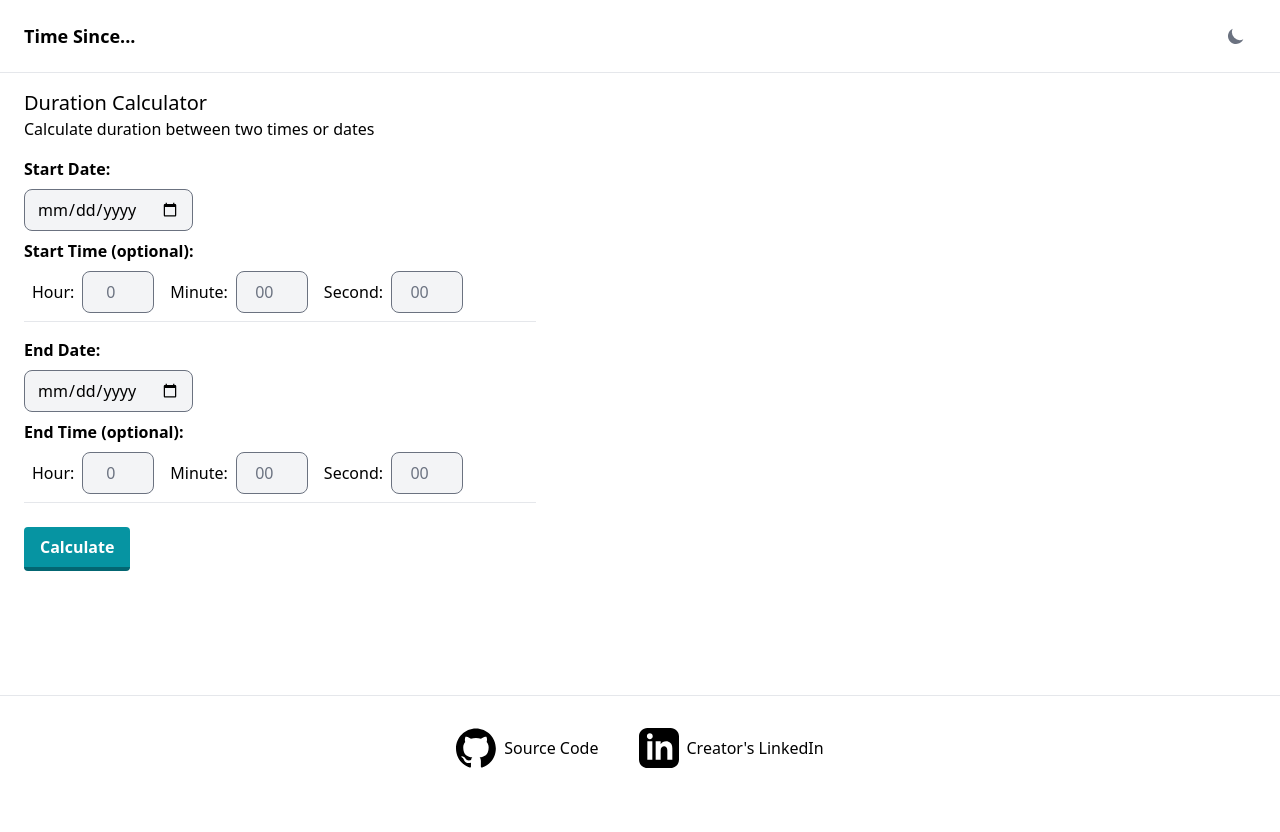
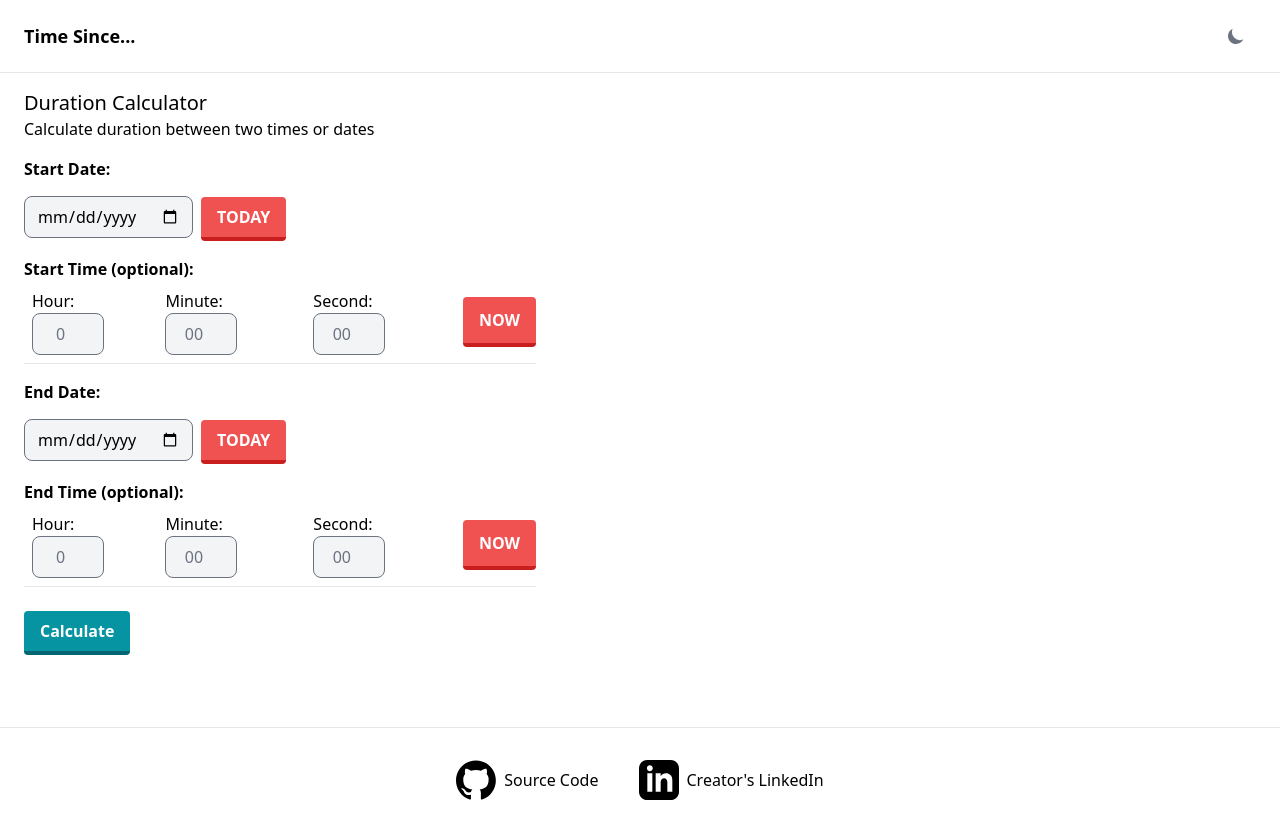
Before and after one commit to blsmxiu47/time-since, a React (Vite) app: page / in a window 1280 px wide. Before the commit the page ends 800 px from the top, so only its background shows below. Built offline with nearby package versions, Linux system fonts and the light colour scheme.

Commit message:
Add TODAY and NOW buttons to start and end date/time sections, yet to finalize styling

```diff
--- a/src/components/DurationCalculator.tsx
+++ b/src/components/DurationCalculator.tsx
@@ -14,13 +14,13 @@ type Duration = {
 
 const DurationCalculator: React.FC = () => {
     const [startDate, setStartDate] = useState<string>('');
-    const [startTimeHour, setStartTimeHour] = useState<string>('');
-    const [startTimeMinute, setStartTimeMinute] = useState<string>('');
-    const [startTimeSecond, setStartTimeSecond] = useState<string>('');
+    const [startTimeHour, setStartTimeHour] = useState<number | null>(null);
+    const [startTimeMinute, setStartTimeMinute] = useState<number | null>(null);
+    const [startTimeSecond, setStartTimeSecond] = useState<number | null>(null);
     const [endDate, setEndDate] = useState<string>('');
-    const [endTimeHour, setEndTimeHour] = useState<string>('');
-    const [endTimeMinute, setEndTimeMinute] = useState<string>('');
-    const [endTimeSecond, setEndTimeSecond] = useState<string>('');
+    const [endTimeHour, setEndTimeHour] = useState<number | null>(null);
+    const [endTimeMinute, setEndTimeMinute] = useState<number | null>(null);
+    const [endTimeSecond, setEndTimeSecond] = useState<number | null>(null);
     const [duration, setDuration] = useState<Duration>({
         milliseconds: null,
         seconds: null,
@@ -112,6 +112,36 @@ const DurationCalculator: React.FC = () => {
 
     const hasResults = Object.values(duration).some((value) => value !== null);
 
+    // To set the start date to the current date (via TODAY button)
+    const setToToday = (target: "start" | "end") => {
+        const now = new Date();
+        const formattedDate = now.toISOString().split('T')[0];
+        if (target === "start") setStartDate(formattedDate);
+        else if (target === "end") setEndDate(formattedDate);
+        else return;
+    }
+
+    // To set the start datetime to the current date and time (via NOW button)
+    const setToNow = (target: "start" | "end") => {
+        const now = new Date();
+        const formattedDate = now.toISOString().split('T')[0];
+        if (target === "start") {
+            setStartDate(formattedDate);
+            setStartTimeHour(now.getHours());
+            setStartTimeMinute(now.getMinutes());
+            setStartTimeSecond(now.getSeconds());
+        }
+        else if (target === "end") {
+            setEndDate(formattedDate);
+            setEndTimeHour(now.getHours());
+            setEndTimeMinute(now.getMinutes());
+            setEndTimeSecond(now.getSeconds());
+        }
+        else {
+            return;
+        }
+    };
+
     return (
         <div className="mt-4 mx-2">
             <h1 className="text-xl text-black dark:text-gray-300">Duration Calculator</h1>
@@ -132,6 +162,12 @@ const DurationCalculator: React.FC = () => {
                             value={startDate}
                             onChange={(e) => setStartDate(e.target.value)}
                         />
+                        <button
+                            className="bg-red-500 dark:bg-red-600 hover:bg-red-400 dark:hover:bg-red-500 text-white font-bold my-2 py-2 px-4 border-b-4 border-red-700 dark:border-red-900 hover:border-red-500 dark:hover:border-red-700 rounded active:border-b-2 active:h-11 focus:outline-none focus:ring-4 focus:ring-gray-200 dark:focus:ring-gray-700 ml-2"
+                            onClick={()=>setToToday("start")}
+                        >
+                            TODAY
+                        </button>
                     </div>
                     <span className='mb-2 font-bold text-black dark:text-gray-300'>Start Time (optional):</span>
                     <div className="flex flex-row my-2">
@@ -149,8 +185,8 @@ const DurationCalculator: React.FC = () => {
                                 type='number'
                                 min='0'
                                 max='23'
-                                value={startTimeHour}
-                                onChange={(e) => setStartTimeHour(e.target.value)}
+                                value={startTimeHour?.toString()}
+                                onChange={(e) => setStartTimeHour(parseInt(e.target.value))}
                                 placeholder='0'
                             />
                         </div>
@@ -168,8 +204,8 @@ const DurationCalculator: React.FC = () => {
                                 type='number'
                                 min='0'
                                 max='59'
-                                value={startTimeMinute}
-                                onChange={(e) => setStartTimeMinute(e.target.value)}
+                                value={startTimeMinute?.toString()}
+                                onChange={(e) => setStartTimeMinute(parseInt(e.target.value))}
                                 placeholder='00'
                             />
                         </div>
@@ -187,11 +223,17 @@ const DurationCalculator: React.FC = () => {
                                 type='number'
                                 min='0'
                                 max='59'
-                                value={startTimeSecond}
-                                onChange={(e) => setStartTimeSecond(e.target.value)}
+                                value={startTimeSecond?.toString()}
+                                onChange={(e) => setStartTimeSecond(parseInt(e.target.value))}
                                 placeholder='00'
                             />
                         </div>
+                        <button
+                            className="bg-red-500 dark:bg-red-600 hover:bg-red-400 dark:hover:bg-red-500 text-white font-bold my-2 py-2 px-4 border-b-4 border-red-700 dark:border-red-900 hover:border-red-500 dark:hover:border-red-700 rounded active:border-b-2 active:h-11 focus:outline-none focus:ring-4 focus:ring-gray-200 dark:focus:ring-gray-700 ml-2"
+                            onClick={()=>setToNow("start")}
+                        >
+                            NOW
+                        </button>
                     </div>
                 </div>
                 <div className="my-4 border-b max-w-lg">
@@ -209,6 +251,12 @@ const DurationCalculator: React.FC = () => {
                             value={endDate}
                             onChange={(e) => setEndDate(e.target.value)}
                         />
+                        <button
+                            className="bg-red-500 dark:bg-red-600 hover:bg-red-400 dark:hover:bg-red-500 text-white font-bold my-2 py-2 px-4 border-b-4 border-red-700 dark:border-red-900 hover:border-red-500 dark:hover:border-red-700 rounded active:border-b-2 active:h-11 focus:outline-none focus:ring-4 focus:ring-gray-200 dark:focus:ring-gray-700 ml-2"
+                            onClick={()=>setToToday("end")}
+                        >
+                            TODAY
+                        </button>
                     </div>
                     <span className='mb-2 font-bold text-black dark:text-gray-300'>End Time (optional):</span>
                     <div className="flex flex-row my-2">
@@ -226,8 +274,8 @@ const DurationCalculator: React.FC = () => {
                                 type='number'
                                 min='0'
                                 max='23'
-                                value={endTimeHour}
-                                onChange={(e) => setEndTimeHour(e.target.value)}
+                                value={endTimeHour?.toString()}
+                                onChange={(e) => setEndTimeHour(parseInt(e.target.value))}
                                 placeholder='0'
                             />
                         </div>
@@ -245,8 +293,8 @@ const DurationCalculator: React.FC = () => {
                                 type='number'
                                 min='0'
                                 max='59'
-                                value={endTimeMinute}
-                                onChange={(e) => setEndTimeMinute(e.target.value)}
+                                value={endTimeMinute?.toString()}
+                                onChange={(e) => setEndTimeMinute(parseInt(e.target.value))}
                                 placeholder='00'
                             />
                         </div>
@@ -264,11 +312,17 @@ const DurationCalculator: React.FC = () => {
                                 type='number'
                                 min='0'
                                 max='59'
-                                value={endTimeSecond}
-                                onChange={(e) => setEndTimeSecond(e.target.value)}
+                                value={endTimeSecond?.toString()}
+                                onChange={(e) => setEndTimeSecond(parseInt(e.target.value))}
                                 placeholder='00'
                             />
                         </div>
+                        <button
+                            className="bg-red-500 dark:bg-red-600 hover:bg-red-400 dark:hover:bg-red-500 text-white font-bold my-2 py-2 px-4 border-b-4 border-red-700 dark:border-red-900 hover:border-red-500 dark:hover:border-red-700 rounded active:border-b-2 active:h-11 focus:outline-none focus:ring-4 focus:ring-gray-200 dark:focus:ring-gray-700 ml-2"
+                            onClick={()=>setToNow("end")}
+                        >
+                            NOW
+                        </button>
                     </div>
                 </div>
                 <button
```
